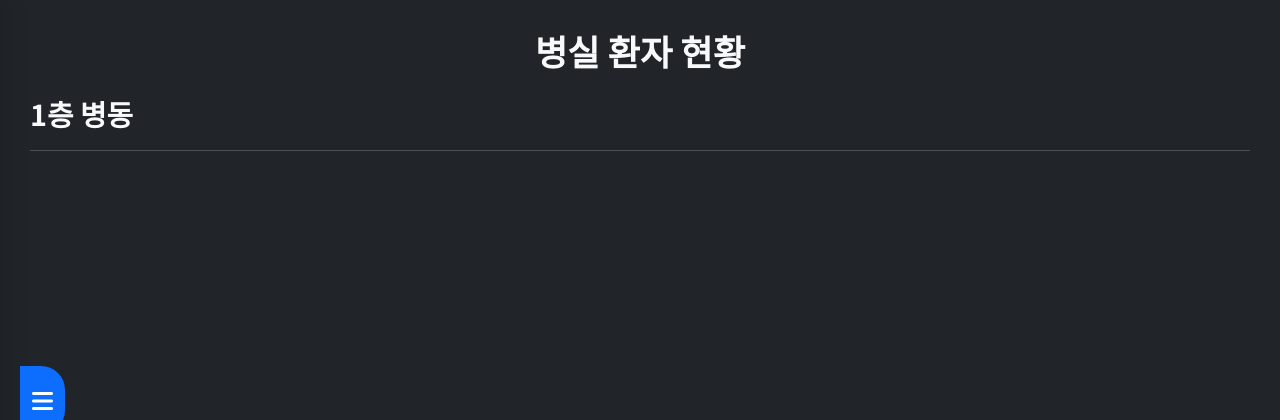
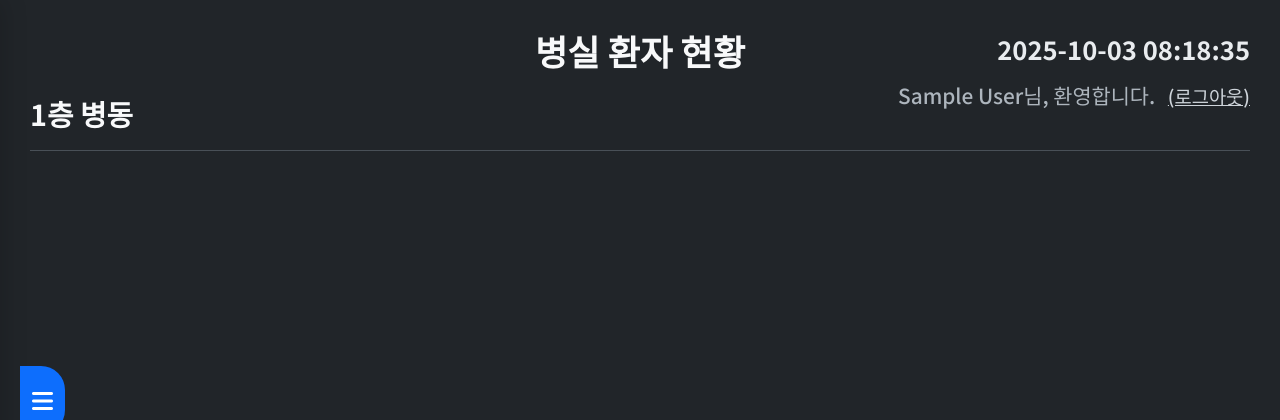
Before and after one commit to Advanced-Patient-Management-System-APMS/Dashboard, a Flask app: page / in a window 1280 px wide. Shown: the top 420 px of the page. Run offline with Flask 3, Linux system fonts and the light colour scheme; the visitor is signed in with stand-in values (Sample User, id 1); data that the repository does not hold is empty; some libraries are stand-ins or nearby versions.

Commit message:
slight change

```diff
--- a/templates/index.html
+++ b/templates/index.html
@@ -9,18 +9,13 @@
 
     <style>
         body {
-            margin: 0; padding: 0;
+            margin: 0;
+            padding: 0;
             background-color: #212529;
             font-family: 'Noto Sans KR', sans-serif;
             color: #f8f9fa;
             overflow-x: hidden;
         }
-
-        /* --- 상단 고정 요소 --- */
-        #realtime-clock { position: fixed; top: 25px; right: 30px; font-size: 1.1em; font-weight: 500; color: #e9ecef; background-color: rgba(73, 80, 87, 0.8); padding: 8px 15px; border-radius: 8px; z-index: 1301; }
-        #user-welcome { position: fixed; top: 65px; right: 30px; color: #adb5bd; font-size: 1.1em; z-index: 1301; text-align: right; font-weight: 500; }
-        .logout-link { color: #ced4da; text-decoration: underline; font-size: 0.9em; margin-left: 8px; }
-        .logout-link:hover { color: white; }
 
         /* --- 슬라이드 메뉴 --- */
         #slide-menu {
@@ -38,8 +33,8 @@
 
         /* --- 메뉴 토글 버튼 --- */
         #menu-toggle-btn {
-            position: fixed; /* [수정] fixed로 변경 */
-            left: 20px; /* 기본 위치 */
+            position: fixed;
+            left: 20px;
             top: 50%;
             transform: translateY(-50%);
             z-index: 1300;
@@ -50,7 +45,7 @@
             padding:16px 12px;
             font-size:1.5em;
             cursor:pointer;
-            transition: left 0.4s cubic-bezier(0.25,0.8,0.25,1); /* 부드러운 이동 효과 */
+            transition: left 0.4s cubic-bezier(0.25,0.8,0.25,1);
         }
         /* 메뉴가 열렸을 때 버튼 위치 이동 */
         #slide-menu.open + #menu-toggle-btn {
@@ -66,6 +61,12 @@
         #slide-menu.open ~ #main-content-box {
             margin-left: 200px;
         }
+
+        /* --- 상단 고정 요소 (main-content-box 내부로 이동) --- */
+        #realtime-clock { position: absolute; top: 30px; right: 30px; font-size: 1.6em; font-weight: 600; color: #e9ecef; }
+        #user-welcome { position: absolute; top: 80px; right: 30px; color: #adb5bd; font-size: 1.3em; text-align: right; font-weight: 500; }
+        .logout-link { color: #ced4da; text-decoration: underline; font-size: 0.9em; margin-left: 8px; }
+        .logout-link:hover { color: white; }
 
         .main-title { font-size: 2.2em; font-weight: 700; color: #f8f9fa; margin-bottom: 20px; text-align: center; }
         #current-floor-title { padding-bottom: 15px; margin-bottom: 20px; border-bottom: 1px solid #495057; font-size: 1.8em; font-weight: 700; color: #f8f9fa; }
@@ -88,8 +89,16 @@
 </div>
 <button id="menu-toggle-btn"><i class="fas fa-bars"></i></button>
 
-<!-- ▼▼▼ [구조 수정] 불필요한 div 제거 및 id 변경 ▼▼▼ -->
+<!-- ▼▼▼ [구조 수정] 불필요한 div 제거 및 id 변경, 시계/환영문구 이동 ▼▼▼ -->
 <div id="main-content-box">
+    <div id="realtime-clock"></div>
+    {% if full_name %}
+    <div id="user-welcome">
+        {{ full_name }}님, 환영합니다.
+        <a href="{{ url_for('logout') }}" class="logout-link">(로그아웃)</a>
+    </div>
+    {% endif %}
+
     <h1 class="main-title">병실 환자 현황</h1>
     <div id="floor-view">
         <div id="current-floor-title"></div>
@@ -97,7 +106,6 @@
     </div>
     <div id="beds-area" style="display: none;"></div>
 </div>
-
 <script src="https://code.jquery.com/jquery-3.7.0.min.js"></script>
 <script src="https://cdn.jsdelivr.net/npm/bootstrap@5.3.1/dist/js/bootstrap.bundle.min.js"></script>
 <script>
```
